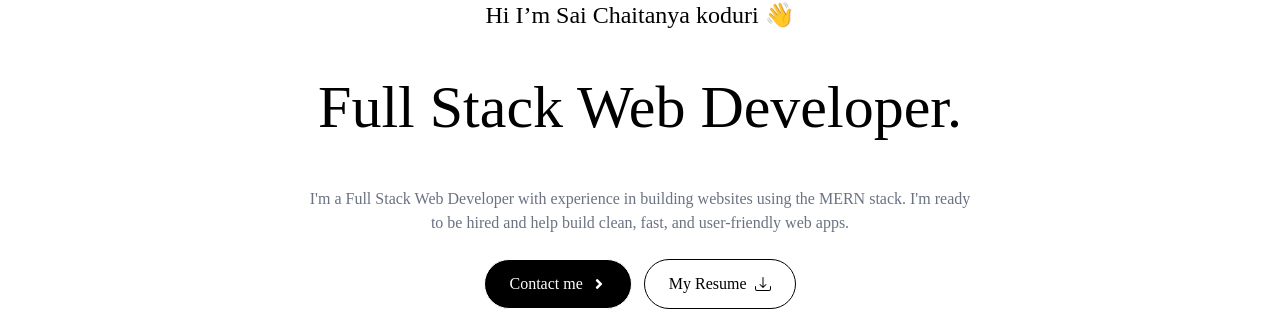
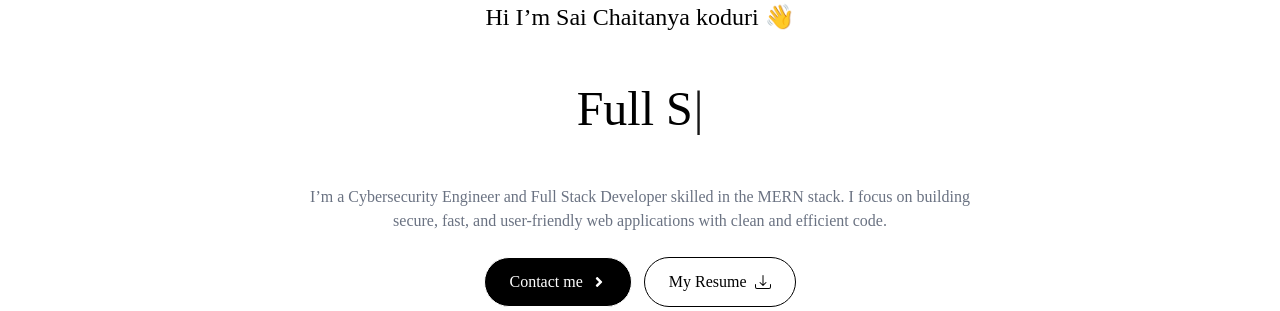
Before and after one commit to SAICHAITANYAK2003/Portfolio, a React (Vite) app in the folder frontend/: page / in a window 1280 px wide. Shown: the part 318-629 px from the top of the page. Built offline with nearby package versions, Linux system fonts and the light colour scheme; no server answers; a web font is replaced by a local one.

Commit message:
ui update

```diff
--- a/frontend/package.json
+++ b/frontend/package.json
@@ -18,7 +18,8 @@
     "react-hot-toast": "^2.5.2",
     "react-icons": "^5.5.0",
     "react-router-dom": "^7.7.1",
-    "tailwindcss": "^4.1.11"
+    "tailwindcss": "^4.1.11",
+    "typewriter-effect": "^2.22.0"
   },
   "devDependencies": {
     "@eslint/js": "^9.30.1",
--- a/frontend/src/components/Header.jsx
+++ b/frontend/src/components/Header.jsx
@@ -2,6 +2,7 @@ import React from "react";
 import { FaAngleRight } from "react-icons/fa";
 import { BsDownload } from "react-icons/bs";
 import { motion } from "motion/react";
+import Typewriter from "typewriter-effect";
 
 const resumeLink =
   "https://drive.google.com/file/d/1p6ohFud6ekIF4_DwbPuwEJ9nsA-En0so/view?usp=sharing";
@@ -16,7 +17,6 @@ const Header = () => {
           duration: 0.4,
           scale: { type: "spring", visualDuration: 0.4, bounce: 0.5 },
         }}
-
       >
         <img
           src="https://res.cloudinary.com/saichaitanyacloudinary/image/upload/v1744732626/portfoliopic_uexofb.png"
@@ -27,13 +27,23 @@ const Header = () => {
       <h3 className="text-xl md:text-2xl mb-5 dark:text-white">
         Hi I’m Sai Chaitanya koduri <span className="">👋</span>
       </h3>
-      <h1 className="text-3xl sm:text-6xl lg:text-6xl mb-6 leading-16 dark:text-white">
-        Full Stack Web Developer.
+      <h1 className="text-3xl sm:text-4xl lg:text-5xl mb-5 leading-10 sm:leading-16 dark:text-white w-full max-w-2xl text-center">
+        <Typewriter
+          options={{
+            strings: [
+              "Cyber Security Engineer",
+              "Full Stack Developer",
+              "AI Enthusiast",
+            ],
+            autoStart: true,
+            loop: true,
+            delay:75,
+            deleteSpeed: 75,
+          }}
+        />
       </h1>
       <p className="  max-w-2xl mx-auto text-gray-500 dark:text-gray-400">
-        I'm a Full Stack Web Developer with experience in building websites
-        using the MERN stack. I'm ready to be hired and help build clean, fast,
-        and user-friendly web apps.
+        I’m a Cybersecurity Engineer and Full Stack Developer skilled in the MERN stack. I focus on building secure, fast, and user-friendly web applications with clean and efficient code.
       </p>
       <div className="flex flex-col md:flex-row md:items-center gap-3">
         <a
```
Also changed, not shown: 1 other file (tests, documents, lock files or other folders).
